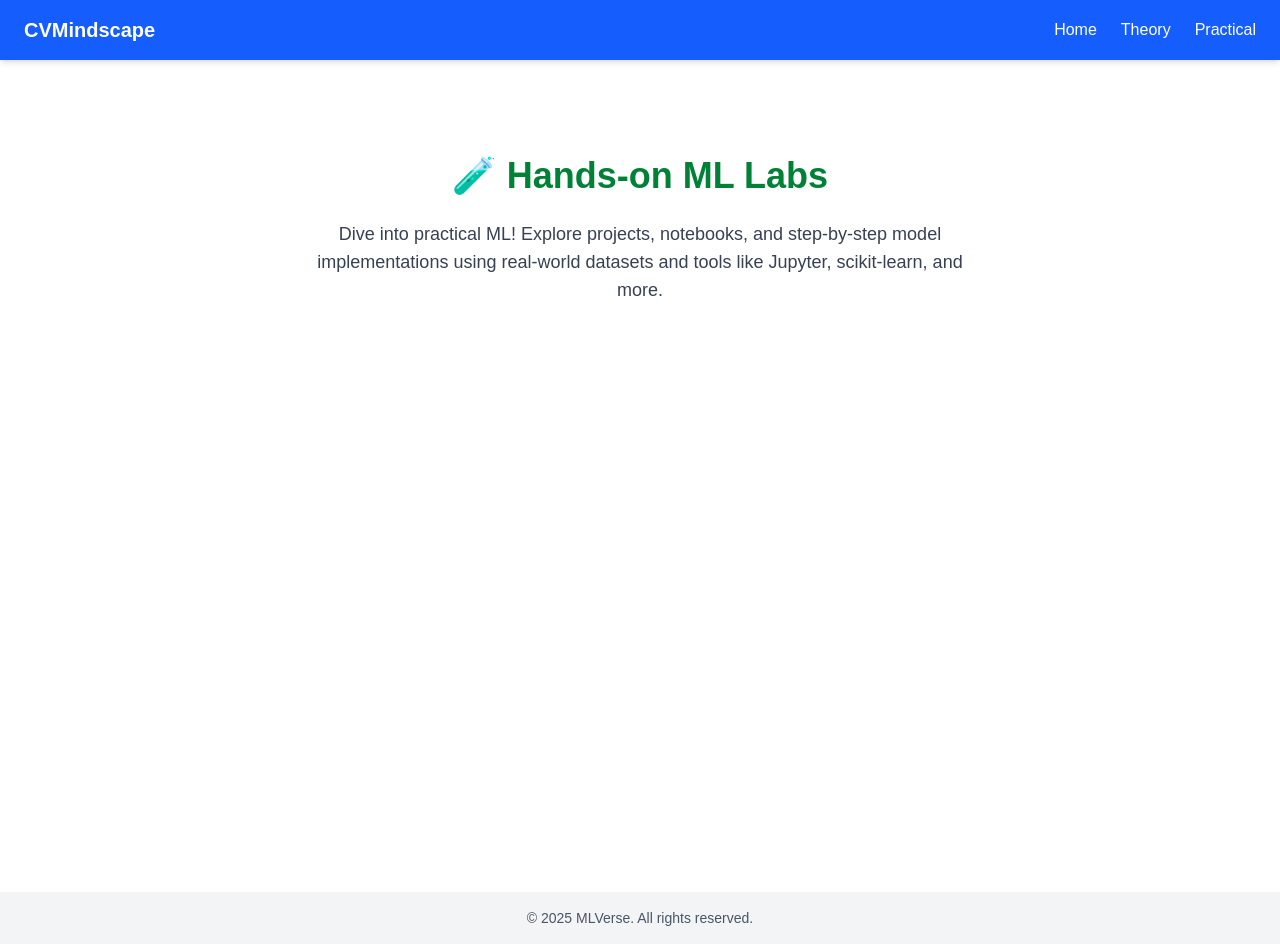
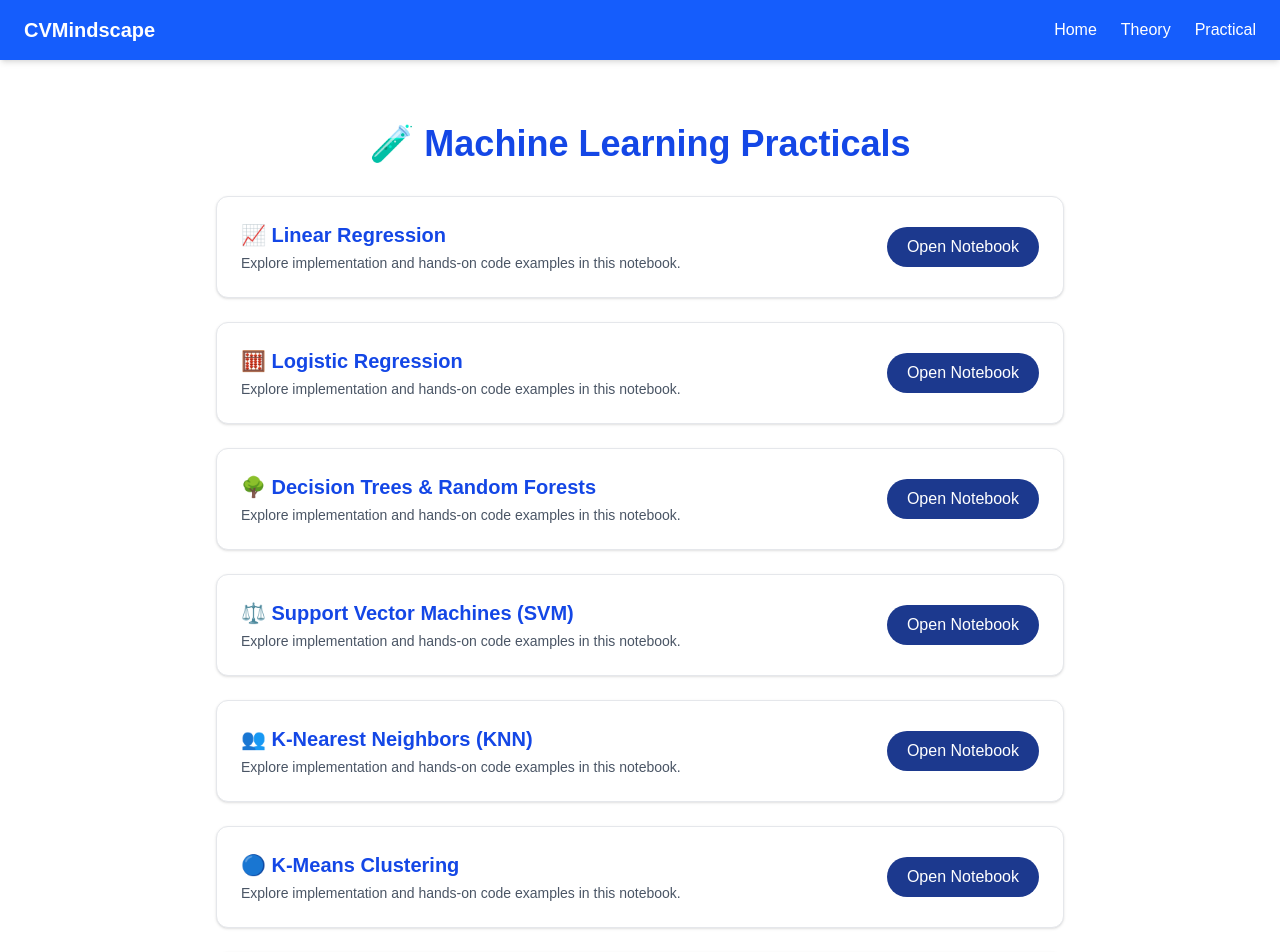
Before and after one commit to Ashwinib26/MLverse-A-Machine-Learning-guide, a Next.js app in the folder mlverse-guide/: page /practical in a window 1280 px wide. Shown: the top 952 px of the page. Built offline with nearby package versions, Linux system fonts and the light colour scheme.

Commit message:
Feature Update-Practical Page

```diff
--- a/mlverse-guide/src/app/practical/page.tsx
+++ b/mlverse-guide/src/app/practical/page.tsx
@@ -1,12 +1,82 @@
+import Link from "next/link";
+
 export default function PracticalPage() {
+  const practicals = [
+    {
+      title: "Linear Regression",
+      emoji: "📈",
+      filename: "Linear Regression.ipynb"
+    },
+    {
+      title: "Logistic Regression",
+      emoji: "🧮",
+      filename: "Logistic Regression.ipynb"
+    },
+    {
+      title: "Decision Trees & Random Forests",
+      emoji: "🌳",
+      filename: "Decision Trees and Random Forests.ipynb"
+    },
+    {
+      title: "Support Vector Machines (SVM)",
+      emoji: "⚖️",
+      filename: "Support Vector Machines.ipynb"
+    },
+    {
+      title: "K-Nearest Neighbors (KNN)",
+      emoji: "👥",
+      filename: "K-Nearest Neighbors.ipynb"
+    },
+    {
+      title: "K-Means Clustering",
+      emoji: "🔵",
+      filename: "K-Means Clustering.ipynb"
+    },
+    {
+      title: "Principal Component Analysis (PCA)",
+      emoji: "📊",
+      filename: "Principal Component Analysis.ipynb"
+    },
+    {
+      title: "Neural Networks (Intro to Deep Learning)",
+      emoji: "🧠",
+      filename: "Neural Networks Introduction.ipynb"
+    }
+  ];
+
   return (
-    <div className="min-h-screen px-6 py-20 text-center">
-      <h1 className="text-4xl font-bold text-green-700 mb-6">
-        🧪 Hands-on ML Labs
+    <div className="max-w-4xl mx-auto px-6 py-12 text-gray-900">
+      <h1 className="text-3xl sm:text-4xl font-bold mb-8 text-blue-700 text-center">
+        🧪 Machine Learning Practicals
       </h1>
-      <p className="text-lg max-w-2xl mx-auto text-gray-700">
-        Dive into practical ML! Explore projects, notebooks, and step-by-step model implementations using real-world datasets and tools like Jupyter, scikit-learn, and more.
-      </p>
+
+      <ul className="space-y-6">
+        {practicals.map((item, index) => (
+          <li
+            key={index}
+            className="p-6 border border-gray-200 rounded-xl bg-white shadow-sm hover:shadow-md transition flex justify-between items-center"
+          >
+            <div className="flex flex-col">
+              <h2 className="text-xl font-semibold mb-1 text-blue-700">
+                {item.emoji} {item.title}
+              </h2>
+              <p className="text-sm text-gray-600">
+                Explore implementation and hands-on code examples in this notebook.
+              </p>
+            </div>
+
+            <Link
+              href={`/notebooks/${item.filename}`}
+              target="_blank"
+              rel="noopener noreferrer"
+            >
+              <button className="bg-blue-900 hover:bg-blue-700 text-white text-sm sm:text-base font-medium px-5 py-2 rounded-full transition">
+                Open Notebook
+              </button>
+            </Link>
+          </li>
+        ))}
+      </ul>
     </div>
   );
 }
```
